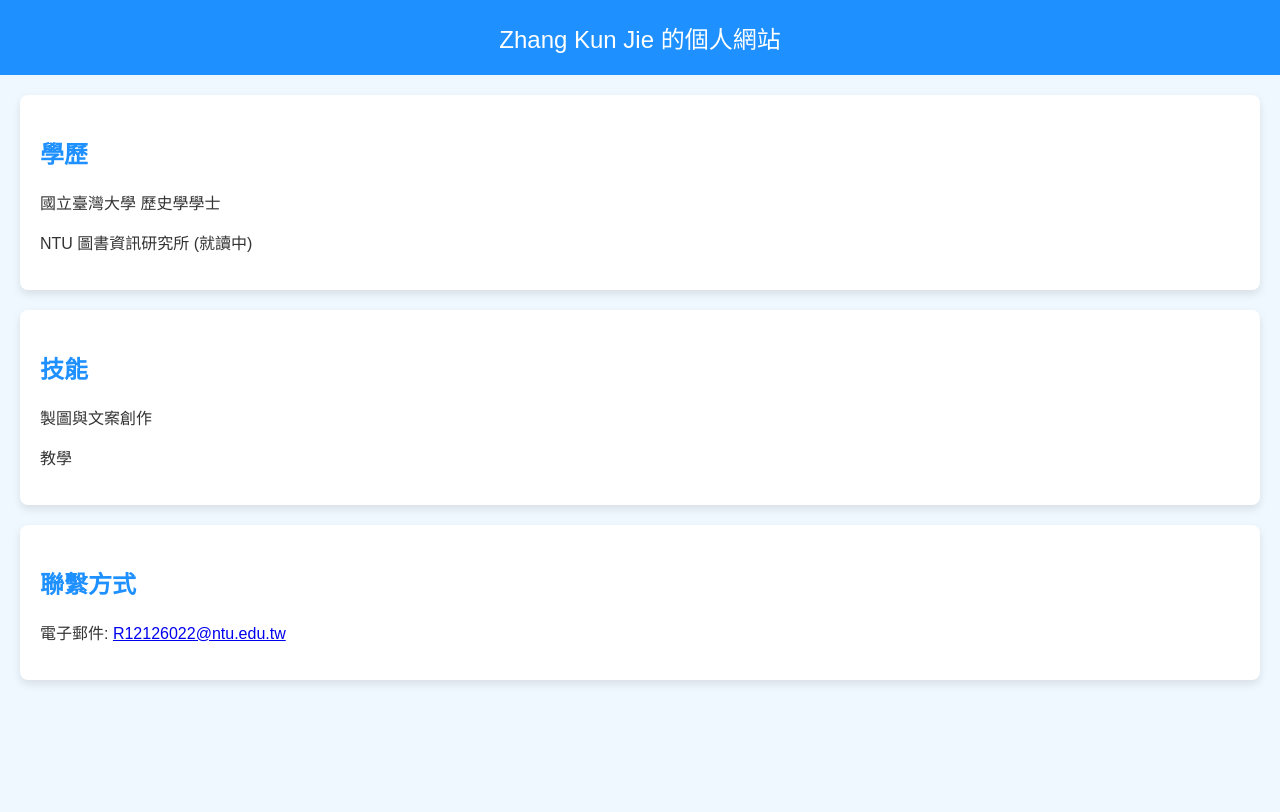
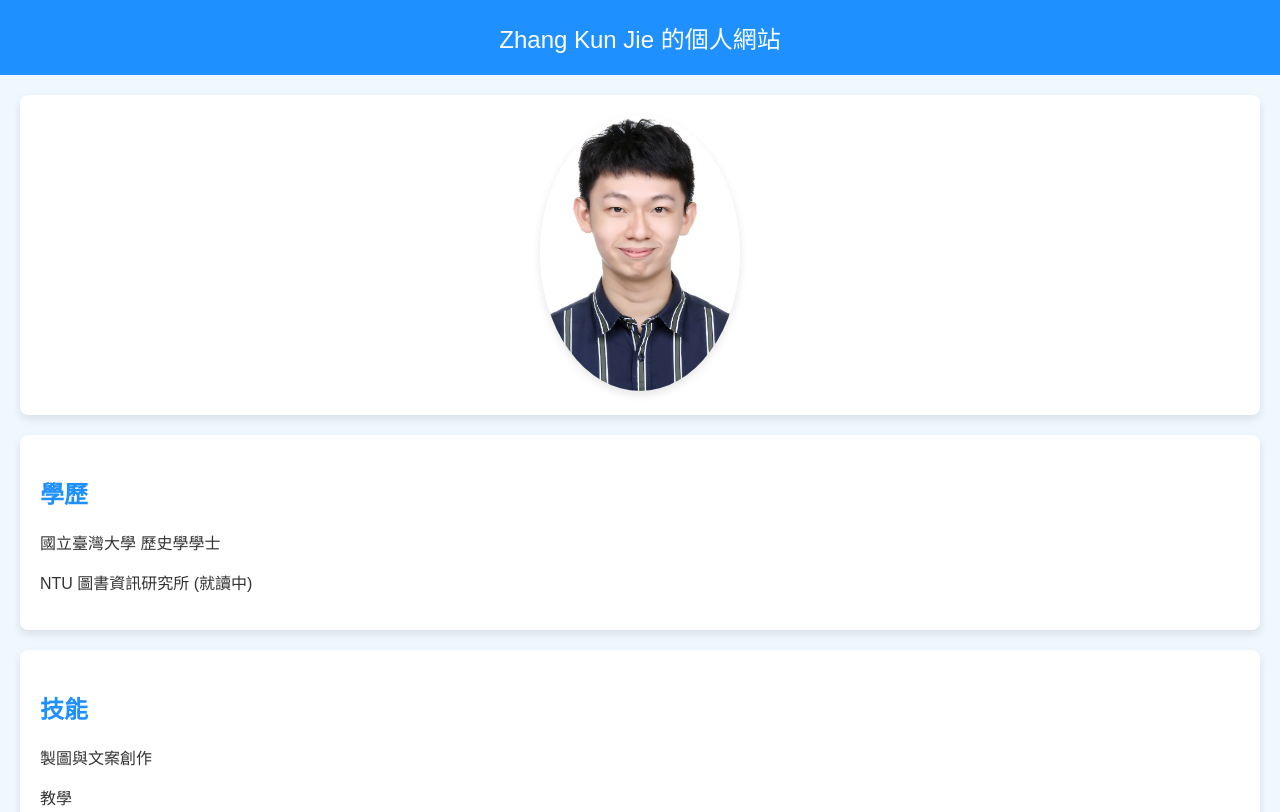
Before and after one commit to warriorthegreat/my-personal-website, a plain HTML site: page index.html in a window 1280 px wide. Shown: the top 812 px of the page. Drawn offline with Linux system fonts and the light colour scheme.

Commit message:
Add files via upload

```diff
--- a/index.html
+++ b/index.html
@@ -34,12 +34,25 @@
             margin-top: 20px;
             font-size: 16px;
         }
+        .profile {
+            text-align: center;
+            margin-bottom: 20px;
+        }
+        .profile img {
+            width: 200px;
+            height: auto;
+            border-radius: 50%;
+            box-shadow: 0 4px 8px rgba(0,0,0,0.1);
+        }
     </style>
 </head>
 <body>
     <header>
         Zhang Kun Jie 的個人網站
     </header>
+    <section class="profile">
+        <img src="zhang_kun_jie_photo.jpeg" alt="Zhang Kun Jie Photo">
+    </section>
     <section>
         <h2>學歷</h2>
         <p>國立臺灣大學 歷史學學士</p>
```
